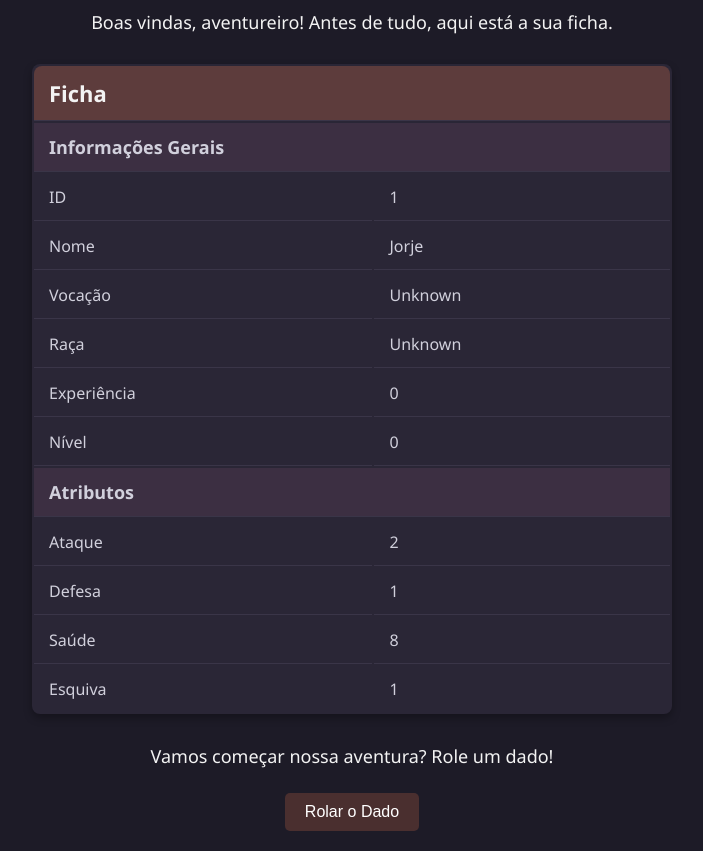
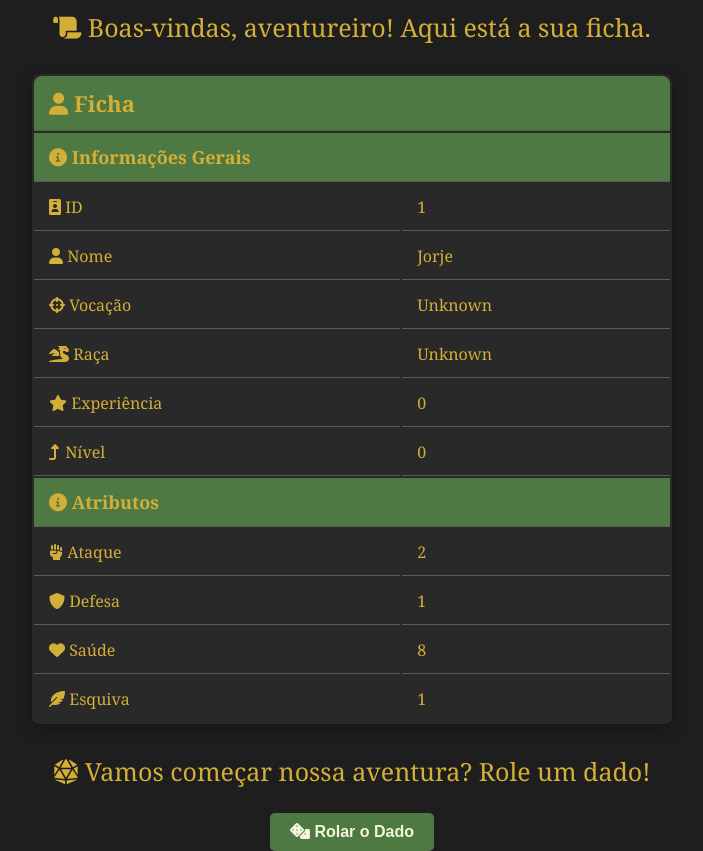
Before and after one commit to BanguelaDev/Trabalho-Pratico-P2, a Flask app: page /game/ticket in a window 1280 px wide. Shown: the whole page, without its empty margins (288-991 px from the left). Run offline with Flask 3, Linux system fonts and the light colour scheme; a user stored in the database is signed in; data comes from the database, SQL or seed files in the repository; both versions use the stored data as it was after the commit.

Commit message:
+
Tentando melhorar o design e falhando miseravelmente

```diff
--- a/src/static/css/ticket.css
+++ b/src/static/css/ticket.css
@@ -1,24 +1,25 @@
 body {
-    font-family: 'Segoe UI', Tahoma, Geneva, Verdana, sans-serif;
-    background-color: #1d1b27;
-    color: #f3f3f3;
+    font-family: 'Georgia', serif;
+    color: #F5F5DC;
+    background-color: #1E1E1E;
     display: flex;
+    justify-content: center;
     flex-direction: column;
     align-items: center;
-    justify-content: center;
     min-height: 100vh;
     margin: 0;
 }
 
 .welcome-message, .start-message {
-    font-size: 18px;
+    font-size: 25px;
+    color: #D4AF37;
     margin: 10px 0;
     text-align: center;
 }
 
 .roll-button {
-    background-color: #4a2f2f;
-    color: #fff;
+    background-color: #4F7942;
+    color: #F5F5DC;
     font-size: 16px;
     padding: 10px 20px;
     margin-top: 15px;
@@ -26,24 +27,26 @@ body {
     border-radius: 5px;
     cursor: pointer;
     transition: background-color 0.3s ease;
+    font-weight: bold;
 }
 
 .roll-button:hover {
-    background-color: #5c3b3b;
+    background-color: #D4AF37;
+    color: #2A2929;
 }
 
 .stats-table {
     width: 50%;
-    background-color: #2a2636;
+    background-color: #2A2929;
     border-radius: 8px;
     overflow: hidden;
-    box-shadow: 0 4px 8px rgba(0, 0, 0, 0.3);
+    box-shadow: 0 4px 15px rgba(0, 0, 0, 0.3);
     margin: 20px 0;
 }
 
 .table-title {
-    background-color: #5d3c3c;
-    color: #f3f3f3;
+    background-color: #4F7942;
+    color: #D4AF37;
     font-size: 22px;
     text-align: center;
     padding: 12px;
@@ -52,13 +55,13 @@ body {
 
 .stats-table th, .stats-table td {
     padding: 12px 15px;
-    border-bottom: 1px solid #3a3548;
+    border-bottom: 1px solid #5A5A5A;
     text-align: left;
 }
 
 .section-title {
-    background-color: #3c2f42;
-    color: #a7a3b1;
+    background-color: #4F7942;
+    color: #D4AF37;
     text-align: center;
     font-weight: bold;
     padding: 10px;
@@ -66,7 +69,7 @@ body {
 }
 
 .stats-table td {
-    color: #d1d0dc;
+    color: #D4AF37;
 }
 
 .stats-table tr:last-child td {
--- a/src/templates/race_vocation_selector.html
+++ b/src/templates/race_vocation_selector.html
@@ -11,7 +11,7 @@
         <h1>Escolha sua Raça e Vocação</h1>
 
         <form action="{{ url_for('game.tutorial', page = 1) }}" method="post">
-            <label for="race">+aça:</label>
+            <label for="race">Raça:</label>
             <select name="race" id="race" required>
                 {% for race in races.keys() %}
                     <option value="{{ race }}">{{ race.capitalize() }}</option>
--- a/src/templates/ticket.html
+++ b/src/templates/ticket.html
@@ -5,75 +5,82 @@
     <meta charset="UTF-8">
     <meta name="viewport" content="width=device-width, initial-scale=1.0">
     <link rel="stylesheet" href="{{ url_for('static', filename='css/ticket.css') }}">
+    <link rel="stylesheet" href="https://cdnjs.cloudflare.com/ajax/libs/font-awesome/6.0.0-beta3/css/all.min.css">
+
     <title>Ficha do jogador</title>
 </head>
 
 <body>
 
-    <div class="welcome-message">Boas vindas, aventureiro! Antes de tudo, aqui está a sua ficha.</div>
+    <div class="welcome-message">
+        <i class="fas fa-scroll"></i> Boas-vindas, aventureiro! Aqui está a sua ficha.
+    </div>
 
     <table class="stats-table">
         <thead>
             <tr>
-                <th colspan="2" class="table-title">Ficha</th>
+                <th colspan="2" class="table-title"><i class="fas fa-user"></i> Ficha</th>
             </tr>
         </thead>
         <tbody>
 
-
             <tr class="section-title">
-                <td colspan="2">Informações Gerais</td>
+                <td colspan="2"><i class="fas fa-info-circle"></i> Informações Gerais</td>
             </tr>
 
             <tr>
-                <td>ID</td>
+                <td><i class="fas fa-id-badge"></i> ID</td>
                 <td>{{ player["id"] }}</td>
             </tr>
             <tr>
-                <td>Nome</td>
+                <td><i class="fas fa-user"></i> Nome</td>
                 <td>{{ player["name"] }}</td>
             </tr>
             <tr>
-                <td>Vocação</td>
+                <td><i class="fas fa-crosshairs"></i> Vocação</td>
                 <td>{{ player["vocation"] }}</td>
             </tr>
             <tr>
-                <td>Raça</td>
+                <td><i class="fas fa-dragon"></i> Raça</td>
                 <td>{{ player["race"] }}</td>
             </tr>
             <tr>
-                <td>Experiência</td>
+                <td><i class="fas fa-star"></i> Experiência</td>
                 <td>{{ player["exp"] }}</td>
             </tr>
             <tr>
-                <td>Nível</td>
+                <td><i class="fas fa-level-up-alt"></i> Nível</td>
                 <td>{{ player["level"] }}</td>
             </tr>
-            <!-- Atributos -->
+
             <tr class="section-title">
-                <td colspan="2">Atributos</td>
+                <td colspan="2"><i class="fas fa-info-circle"></i> Atributos</td>
             </tr>
+
             <tr>
-                <td>Ataque</td>
+                <td><i class="fas fa-fist-raised"></i> Ataque</td>
                 <td>{{ player["attack"] }}</td>
             </tr>
             <tr>
-                <td>Defesa</td>
+                <td><i class="fas fa-shield-alt"></i> Defesa</td>
                 <td>{{ player["defense"] }}</td>
             </tr>
             <tr>
-                <td>Saúde</td>
+                <td><i class="fas fa-heart"></i> Saúde</td>
                 <td>{{ player["health"] }}</td>
             </tr>
             <tr>
-                <td>Esquiva</td>
+                <td><i class="fas fa-feather-alt"></i> Esquiva</td>
                 <td>{{ player["dodge"] }}</td>
             </tr>
+
         </tbody>
     </table>
 
-    <div class="start-message">Vamos começar nossa aventura? Role um dado!</div>
-    <button class="roll-button">Rolar o Dado</button>
+    <div class="start-message">
+        <i class="fas fa-dice-d20"></i> Vamos começar nossa aventura? Role um dado!
+    </div>
+    <button class="roll-button"><i class="fas fa-dice"></i> Rolar o Dado</button>
 
 </body>
 
```
Also changed, not shown: src/static/css/homepage.css (+12 -6 lines), src/static/css/race_vocation_selector.css (+16 -10 lines), src/static/css/tutorial.css (+19 -11 lines), src/templates/tutorial.html (+9 -4 lines), rpg_game.db (added), 1 other file.
